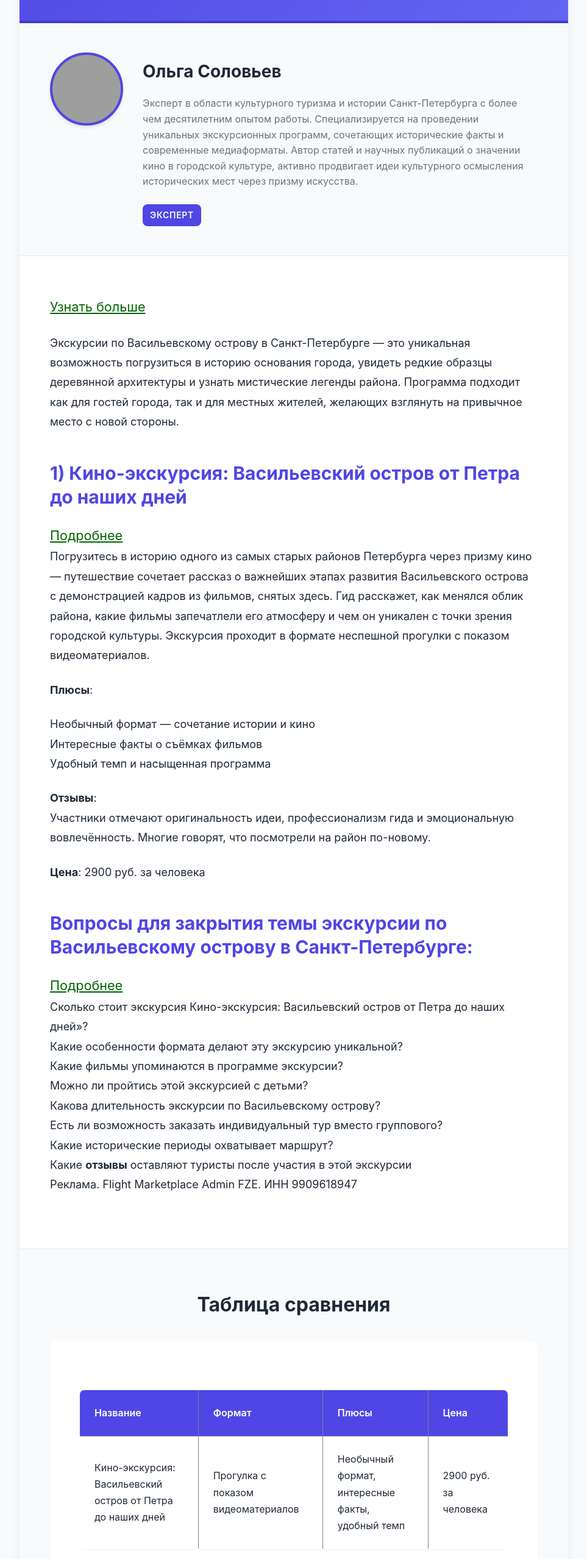
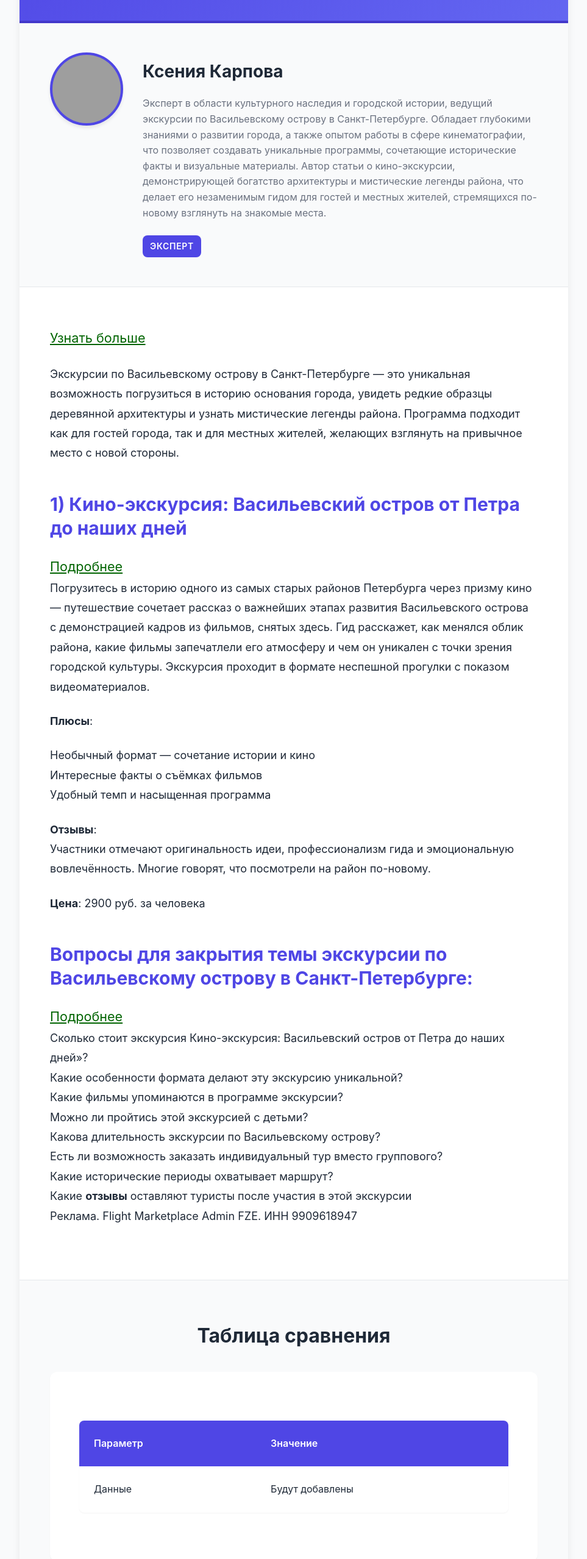
Before and after one commit to pashnin/ekskursii-po-vasilevskomu-ostrovu-v, a plain HTML site: page index.html in a window 1280 px wide. Shown: the part 240-2797 px from the top of the page at 61% size, without its empty margins (158-1121 px from the left). Drawn offline with Linux system fonts and the light colour scheme; grey boxes are pictures that could not be loaded.

Commit message:
Update article index.html for static deployment

```diff
--- a/index.html
+++ b/index.html
@@ -8,7 +8,7 @@
     <title>Лучшие экскурсии по Васильевскому острову в Санкт-Петербурге</title>
     <meta name="title" content="Лучшие экскурсии по Васильевскому острову в Санкт-Петербурге">
     <meta name="description" content="Лучшие экскурсии по Васильевскому острову в Санкт-Петербурге на декабрь 2025">
-    <meta name="author" content="Ольга Соловьев">
+    <meta name="author" content="Ксения Карпова">
     <meta name="keywords" content="Лучшие экскурсии по Васильевскому острову в Санкт-Петербурге Лучшие экскурсии по Васильевскому острову в Санкт-Петербурге на декабрь 2025">
 
     <!-- Webmaster Verification -->
@@ -23,8 +23,8 @@
     <meta property="og:image" content="https://ekskursii-po-vasilevskomu-ostrovu-v.vercel.app/icon.png">
     <meta property="og:site_name" content="Лучшие экскурсии по Васильевскому острову в Санкт-Петербурге">
     <meta property="og:locale" content="ru_RU">
-    <meta property="article:published_time" content="2025-12-19T18:13:15+00:00">
-    <meta property="article:author" content="Ольга Соловьев">
+    <meta property="article:published_time" content="2025-12-20T18:32:14+00:00">
+    <meta property="article:author" content="Ксения Карпова">
     <meta property="article:section" content="Статьи">
 
     <!-- Twitter -->
@@ -33,7 +33,7 @@
     <meta name="twitter:title" content="Лучшие экскурсии по Васильевскому острову в Санкт-Петербурге">
     <meta name="twitter:description" content="Лучшие экскурсии по Васильевскому острову в Санкт-Петербурге на декабрь 2025">
     <meta name="twitter:image" content="https://ekskursii-po-vasilevskomu-ostrovu-v.vercel.app/icon.png">
-    <meta name="twitter:creator" content="Ольга Соловьев">
+    <meta name="twitter:creator" content="Ксения Карпова">
 
     <!-- Favicon -->
     <link rel="icon" type="image/png" href="/icon.png">
@@ -50,13 +50,13 @@
         "headline": "Лучшие экскурсии по Васильевскому острову в Санкт-Петербурге",
         "description": "Лучшие экскурсии по Васильевскому острову в Санкт-Петербурге на декабрь 2025",
         "image": "https://ekskursii-po-vasilevskomu-ostrovu-v.vercel.app/icon.png",
-        "datePublished": "2025-12-19T18:13:15+00:00",
-        "dateModified": "2025-12-19T18:13:15+00:00",
+        "datePublished": "2025-12-20T18:32:14+00:00",
+        "dateModified": "2025-12-20T18:32:14+00:00",
         "author": {
             "@type": "Person",
-            "name": "Ольга Соловьев",
-            "description": "Эксперт в области культурного туризма и истории Санкт-Петербурга с более чем десятилетним опытом работы. Специализируется на проведении уникальных экскурсионных программ, сочетающих исторические факты и современные медиаформаты. Автор статей и научных публикаций о значении кино в городской культуре, активно продвигает идеи культурного осмысления исторических мест через призму искусства.",
-            "image": "https://ui-avatars.com/api/?name=Ольга+Соловьев&amp;size=120&amp;background=4f46e5&amp;color=fff&amp;bold=true"
+            "name": "Ксения Карпова",
+            "description": "Эксперт в области культурного наследия и городской истории, ведущий экскурсии по Васильевскому острову в Санкт-Петербурге. Обладает глубокими знаниями о развитии города, а также опытом работы в сфере кинематографии, что позволяет создавать уникальные программы, сочетающие исторические факты и визуальные материалы. Автор статьи о кино-экскурсии, демонстрирующей богатство архитектуры и мистические легенды района, что делает его незаменимым гидом для гостей и местных жителей, стремящихся по-новому взглянуть на знакомые места.",
+            "image": "https://ui-avatars.com/api/?name=Ксения+Карпова&amp;size=120&amp;background=4f46e5&amp;color=fff&amp;bold=true"
         },
         "publisher": {
             "@type": "Organization",
@@ -84,8 +84,8 @@
             <div class="header-content">
                 <h1 class="article-title" itemprop="headline">Лучшие экскурсии по Васильевскому острову в Санкт-Петербурге</h1>
                 <div class="article-meta">
-                    <time datetime="2025-12-19T18:13:15+00:00" itemprop="datePublished">19.12.2025</time>
-                    <meta itemprop="dateModified" content="2025-12-19T18:13:15+00:00">
+                    <time datetime="2025-12-20T18:32:14+00:00" itemprop="datePublished">20.12.2025</time>
+                    <meta itemprop="dateModified" content="2025-12-20T18:32:14+00:00">
                     <span class="reading-time" itemprop="timeRequired" content="PT1M">Время чтения: 1 мин</span>
                 </div>
             </div>
@@ -95,11 +95,11 @@
         <section class="author-section" itemscope itemtype="https://schema.org/Person" itemprop="author">
             <div class="author-card">
                 <div class="author-avatar">
-                    <img src="https://ui-avatars.com/api/?name=Ольга+Соловьев&amp;size=120&amp;background=4f46e5&amp;color=fff&amp;bold=true" alt="Ольга Соловьев" itemprop="image" onerror="this.src='https://ui-avatars.com/api/?name=Ольга+Соловьев&size=120&background=4f46e5&color=fff&bold=true'">
+                    <img src="https://ui-avatars.com/api/?name=Ксения+Карпова&amp;size=120&amp;background=4f46e5&amp;color=fff&amp;bold=true" alt="Ксения Карпова" itemprop="image" onerror="this.src='https://ui-avatars.com/api/?name=Ксения+Карпова&size=120&background=4f46e5&color=fff&bold=true'">
                 </div>
                 <div class="author-info">
-                    <div class="author-name" itemprop="name">Ольга Соловьев</div>
-                    <p class="author-description" itemprop="description">Эксперт в области культурного туризма и истории Санкт-Петербурга с более чем десятилетним опытом работы. Специализируется на проведении уникальных экскурсионных программ, сочетающих исторические факты и современные медиаформаты. Автор статей и научных публикаций о значении кино в городской культуре, активно продвигает идеи культурного осмысления исторических мест через призму искусства.</p>
+                    <div class="author-name" itemprop="name">Ксения Карпова</div>
+                    <p class="author-description" itemprop="description">Эксперт в области культурного наследия и городской истории, ведущий экскурсии по Васильевскому острову в Санкт-Петербурге. Обладает глубокими знаниями о развитии города, а также опытом работы в сфере кинематографии, что позволяет создавать уникальные программы, сочетающие исторические факты и визуальные материалы. Автор статьи о кино-экскурсии, демонстрирующей богатство архитектуры и мистические легенды района, что делает его незаменимым гидом для гостей и местных жителей, стремящихся по-новому взглянуть на знакомые места.</p>
                     <div class="author-badges">
                         <span class="badge expert" itemprop="jobTitle">Эксперт</span>
                     </div>
@@ -111,8 +111,8 @@
         <article class="article-content" itemscope itemtype="https://schema.org/Article">
             <meta itemprop="headline" content="Лучшие экскурсии по Васильевскому острову в Санкт-Петербурге">
             <meta itemprop="description" content="Лучшие экскурсии по Васильевскому острову в Санкт-Петербурге на декабрь 2025">
-            <meta itemprop="datePublished" content="2025-12-19T18:13:15+00:00">
-            <meta itemprop="dateModified" content="2025-12-19T18:13:15+00:00">
+            <meta itemprop="datePublished" content="2025-12-20T18:32:14+00:00">
+            <meta itemprop="dateModified" content="2025-12-20T18:32:14+00:00">
             <meta itemprop="timeRequired" content="PT1M">
             <meta itemprop="wordCount" content="219">
             <div class="content-wrapper" itemprop="articleBody">
@@ -124,24 +124,22 @@
         <section class="table-section">
             <h2 class="section-title">Таблица сравнения</h2>
             <div class="table-container">
-                <table border="1" cellpadding="5" cellspacing="0">
+
+        <table class="comparison-table">
             <thead>
                 <tr>
-            <th>Название</th>
-            <th>Формат</th>
-            <th>Плюсы</th>
-            <th>Цена</th>
+                    <th>Параметр</th>
+                    <th>Значение</th>
                 </tr>
             </thead>
             <tbody>
                 <tr>
-            <td>Кино-экскурсия: Васильевский остров от Петра до наших дней</td>
-            <td>Прогулка с показом видеоматериалов</td>
-            <td>Необычный формат, интересные факты, удобный темп</td>
-            <td>2900 руб. за человека</td>
+                    <td>Данные</td>
+                    <td>Будут добавлены</td>
                 </tr>
             </tbody>
         </table>
+
             </div>
         </section>
 
@@ -150,7 +148,7 @@
         <!-- Footer -->
         <footer class="article-footer">
             <div class="footer-content">
-                <p>&copy; 2025 Ольга Соловьев. Все права защищены.</p>
+                <p>&copy; 2025 Ксения Карпова. Все права защищены.</p>
 
             </div>
         </footer>
```
Lines whose indentation alone changed are shown as unchanged.
